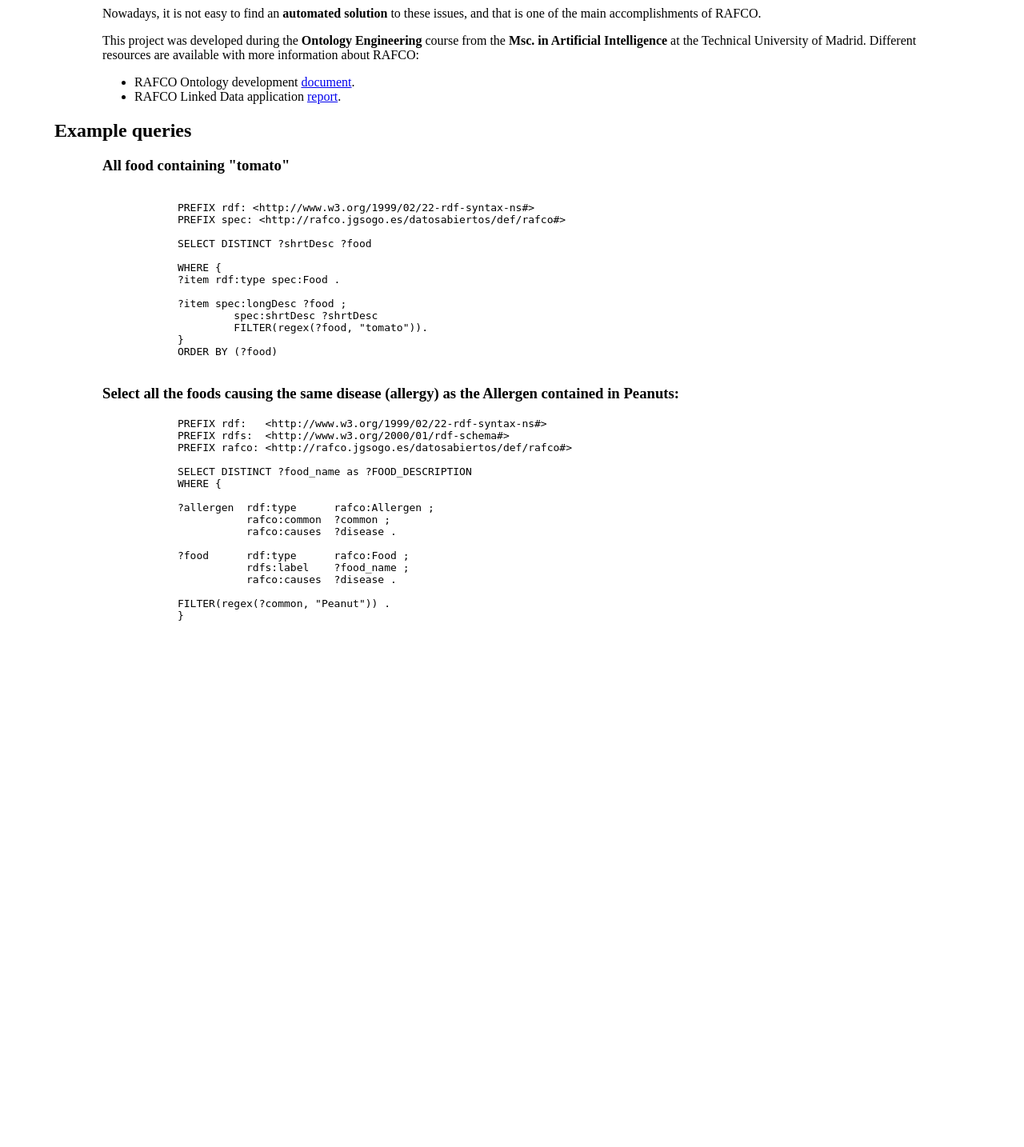
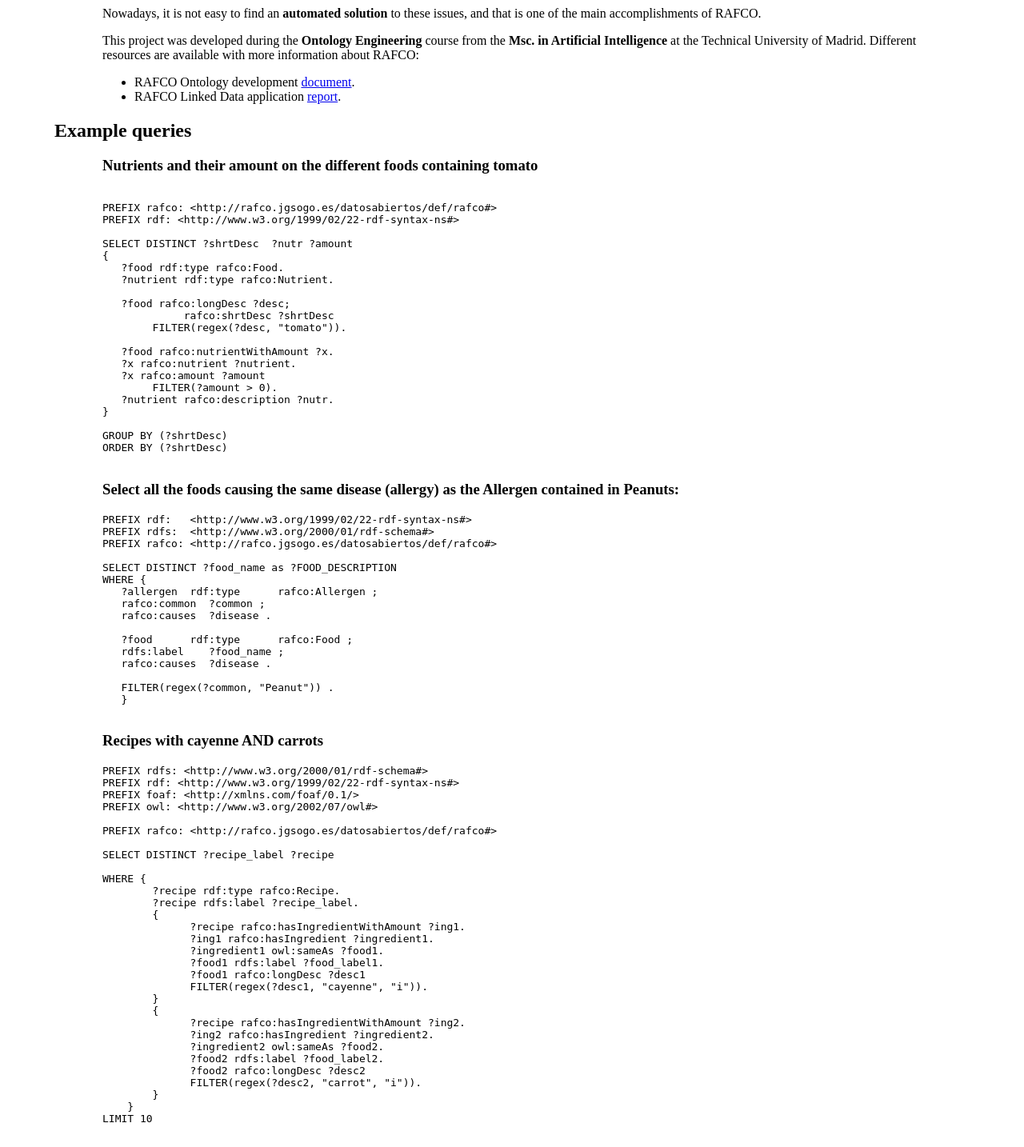
Before and after one commit to jgsogo/muia-linkeddata, a Django app: page /about/ in a window 1280 px wide. Shown: the part 379-1813 px from the top of the page at 80% size. Before the commit the page ends 1155 px from the top, so only its background shows below. Run offline with Django 3.2, Linux system fonts and the light colour scheme.

Commit message:
more queries

```diff
--- a/webapp/linkeddata/templates/linkeddata/about.html
+++ b/webapp/linkeddata/templates/linkeddata/about.html
@@ -26,21 +26,29 @@
 
     <h2>Example queries</h2>
     <div class="indent">
-        <h3>All food containing "tomato"</h3>
+        <h3>Nutrients and their amount on the different foods containing tomato</h3>
         <pre><code>
+PREFIX rafco: &lt;http://rafco.jgsogo.es/datosabiertos/def/rafco#&gt;
 PREFIX rdf: &lt;http://www.w3.org/1999/02/22-rdf-syntax-ns#&gt;
-            PREFIX spec: &lt;http://rafco.jgsogo.es/datosabiertos/def/rafco#&gt;
 
-            SELECT DISTINCT ?shrtDesc ?food
+SELECT DISTINCT ?shrtDesc  ?nutr ?amount
+{
+   ?food rdf:type rafco:Food.
+   ?nutrient rdf:type rafco:Nutrient.
 
-            WHERE {
-            ?item rdf:type spec:Food .
+   ?food rafco:longDesc ?desc;
+             rafco:shrtDesc ?shrtDesc
+        FILTER(regex(?desc, "tomato")).
 
-            ?item spec:longDesc ?food ;
-                     spec:shrtDesc ?shrtDesc
-                     FILTER(regex(?food, "tomato")).
+   ?food rafco:nutrientWithAmount ?x.
+   ?x rafco:nutrient ?nutrient.
+   ?x rafco:amount ?amount
+        FILTER(?amount > 0).
+   ?nutrient rafco:description ?nutr.
 }
-            ORDER BY (?food)
+
+GROUP BY (?shrtDesc)
+ORDER BY (?shrtDesc)
         </code></pre>
 
         <h3>Select all the foods causing the same disease (allergy) as the Allergen contained in Peanuts:</h3>
@@ -51,7 +59,6 @@
 
 SELECT DISTINCT ?food_name as ?FOOD_DESCRIPTION
 WHERE {
-
    ?allergen  rdf:type      rafco:Allergen ;
    rafco:common  ?common ;
    rafco:causes  ?disease .
@@ -63,6 +70,41 @@
    FILTER(regex(?common, "Peanut")) .
    }
         </pre></code>
+
+	<h3>Recipes with cayenne AND carrots</h3>
+	<code><pre>
+PREFIX rdfs: &lt;http://www.w3.org/2000/01/rdf-schema#&gt;
+PREFIX rdf: &lt;http://www.w3.org/1999/02/22-rdf-syntax-ns#&gt;
+PREFIX foaf: &lt;http://xmlns.com/foaf/0.1/&gt;
+PREFIX owl: &lt;http://www.w3.org/2002/07/owl#&gt;
+
+PREFIX rafco: &lt;http://rafco.jgsogo.es/datosabiertos/def/rafco#&gt;
+
+SELECT DISTINCT ?recipe_label ?recipe
+
+WHERE {
+        ?recipe rdf:type rafco:Recipe.
+        ?recipe rdfs:label ?recipe_label.
+        {
+              ?recipe rafco:hasIngredientWithAmount ?ing1.
+              ?ing1 rafco:hasIngredient ?ingredient1.
+              ?ingredient1 owl:sameAs ?food1.
+              ?food1 rdfs:label ?food_label1.
+              ?food1 rafco:longDesc ?desc1
+              FILTER(regex(?desc1, "cayenne", "i")).
+        }
+        {
+              ?recipe rafco:hasIngredientWithAmount ?ing2.
+              ?ing2 rafco:hasIngredient ?ingredient2.
+              ?ingredient2 owl:sameAs ?food2.
+              ?food2 rdfs:label ?food_label2.
+              ?food2 rafco:longDesc ?desc2
+              FILTER(regex(?desc2, "carrot", "i")).
+        }
+    }
+LIMIT 10
+	</pre></code>
+
     </div>
 </div>
 {% endblock %}
```
Lines whose indentation alone changed are shown as unchanged.
